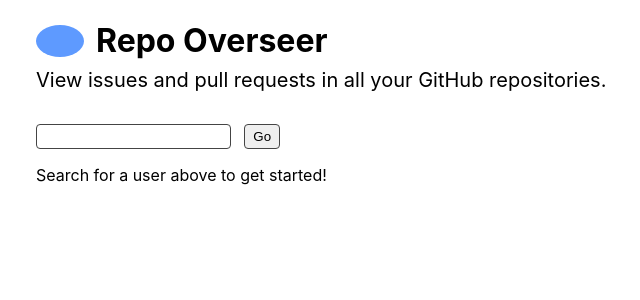
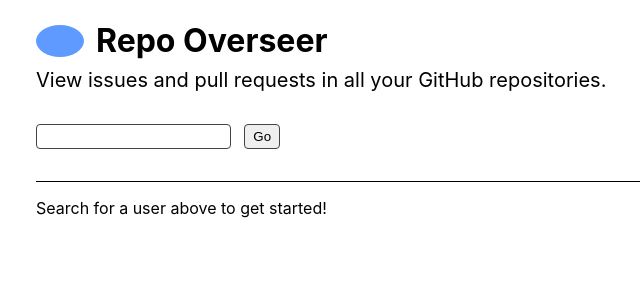
Before and after one commit to BrandonXLF/repo-overseer, a React (Create React App) app: page / in a window 1280 px wide. Shown: the top 300 px of the page, without its empty margins (4-644 px from the left). Built offline with nearby package versions, Linux system fonts and the light colour scheme.

Commit message:
Add tabs

```diff
--- a/package.json
+++ b/package.json
@@ -8,6 +8,7 @@
 		"@types/node": "^16.18.101",
 		"@types/react": "^18.3.3",
 		"@types/react-dom": "^18.3.0",
+		"classnames": "^2.5.1",
 		"react": "^18.3.1",
 		"react-dom": "^18.3.1",
 		"react-scripts": "5.0.1",
--- a/src/Issue.css
+++ b/src/Issue.css
@@ -1,4 +1,4 @@
-.issue {
+.issue:not(:first-child) {
 	padding-top: 0.75em;
 	border-top: 1px solid black;
 }
--- a/src/IssueList.css
+++ b/src/IssueList.css
@@ -1,14 +1,40 @@
-.search input {
+#search input {
 	padding: 4px 8px;
 	border: 1px solid #444;
 	border-radius: 4px;
 }
 
-.search button {
+#search button {
 	margin-left: 1em;
 	padding: 4px 8px;
 	border: 1px solid #444;
 	border-radius: 4px;
+}
+
+#tabs {
+	display: flex;
+	margin-top: 2em;
+}
+
+.tab {
+	border: none;
+	background: none;
+	font: inherit;
+	padding: 4px 0.5em;
+	margin: 0;
+	border-top: 1px solid transparent;
+	border-bottom: 1px solid black;
+}
+
+.tab.selected {
+	padding: 4px 0.5em;
+	border: 1px solid black;
+	border-bottom: 1px solid transparent;
+}
+
+.filler {
+	flex: 1;
+	border-bottom: 1px solid black;
 }
 
 #issue-list {
--- a/src/IssueList.tsx
+++ b/src/IssueList.tsx
@@ -3,13 +3,31 @@
 import { useEffect, useRef, useState } from "react";
 import Issue from "./Issue";
 import './IssueList.css';
+import classNames from "classnames";
 
 type List = undefined | 'loading' | components['schemas']['issue-search-result-item'][];
 
+const tabs = [
+	{
+		name: 'Combined',
+		filter: ''
+	},
+	{
+		name: 'Issues',
+		filter: 'is:issue'
+	},
+	{
+		name: 'Pull Requests',
+		filter: 'is:pr'
+	}
+];
+
 export default function IssueList() {
 	const [list, setList] = useState<List>();
+	const [filter, setFilter] = useState('');
+	const [user, setUser] = useState(localStorage.getItem('repo-overseer-user') ?? '');
+
 	const inputRef = useRef<HTMLInputElement>(null);
-	const [user, setUser] = useState(localStorage.getItem('repo-overseer-user') ?? '');
 
 	useEffect(() => {
 		if (!user) {
@@ -19,12 +37,12 @@
 
 		(async () => {
 			const res = await request('GET /search/issues', {
-				q: `user:${user} is:open sort:updated-desc`
+				q: `user:${user} is:open sort:updated-desc ${filter}`
 			});
 
 			setList(res.data.items);
 		})();
-	}, [user]);
+	}, [filter, user]);
 
 	useEffect(() => {
 		localStorage.setItem('repo-overseer-user', user);
@@ -46,9 +64,26 @@
 	}
 
 	return <div>
-		<div className="search">
-			<input ref={inputRef} />
-			<button onClick={() => setUser(inputRef.current?.value ?? '')}>Go</button>
+		<div id="search">
+			<form onSubmit={() => setUser(inputRef.current?.value ?? '')}>
+				<input ref={inputRef} />
+				<button>Go</button>
+			</form>
+		</div>
+		<div id="tabs">
+			{Array.isArray(list) && tabs.map(tab => {
+				return <button
+					key={tab.filter}
+					onClick={() => setFilter(tab.filter)}
+					className={classNames({
+						tab: true,
+						selected: tab.filter === filter
+					})}
+				>
+					{tab.name}
+				</button>
+			})}
+			<div className="filler"></div>
 		</div>
 		<div id="issue-list">
 			{listContents}
```
Also changed, not shown: 1 other file (tests, documents, lock files or other folders).
